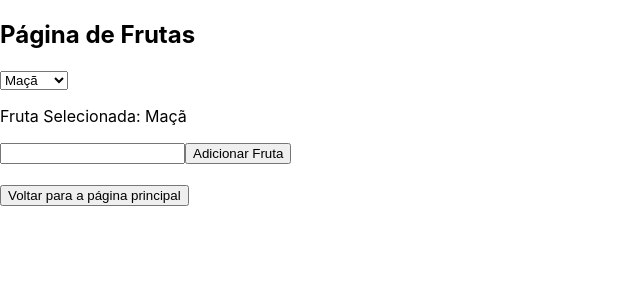
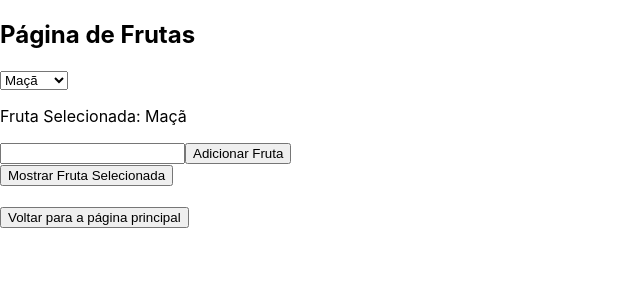
Before and after one commit to henriquefugie/TrabalhoPratico1_React, a React (Create React App) app in the folder tp1/: page / in a window 1280 px wide. Both pictures are taken after a click on the button "Página 3". Shown: the top 300 px of the page, without its empty margins (0-640 px from the left). Built offline with nearby package versions, Linux system fonts and the light colour scheme.

Commit message:
Adicionado o botão de mostrar a fruta selecionada

```diff
--- a/tp1/src/Pagina3.js
+++ b/tp1/src/Pagina3.js
@@ -13,6 +13,10 @@ function ListaDeFrutas(){
   const handleAddOption = () => {
     setfrutas([...frutas, novaFruta]);
     setnovaFruta('');
+  };
+
+  const handleShowSelected = () => {
+    alert('A fruta selecionada é '+ frutaSelecionada);
   };
 
   return(
@@ -33,6 +37,8 @@ function ListaDeFrutas(){
         />
 
         <button onClick = {handleAddOption}>Adicionar Fruta</button>
+        <br></br>
+        <button onClick = {handleShowSelected}>Mostrar Fruta Selecionada</button>
     </div>
   );
 }
```
